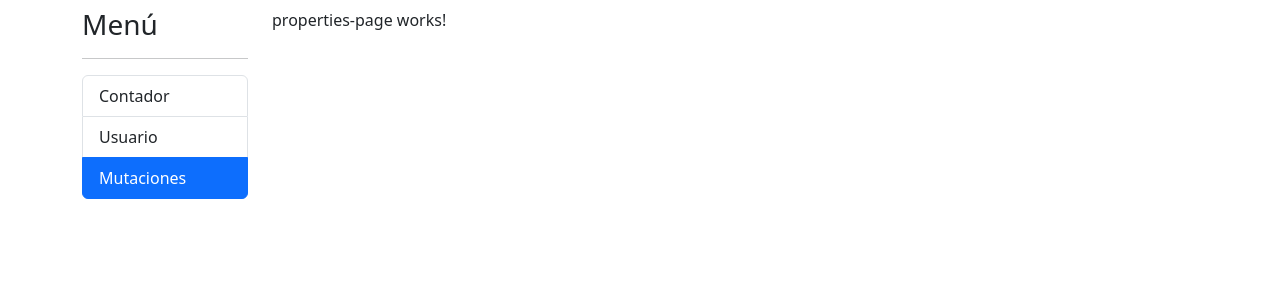
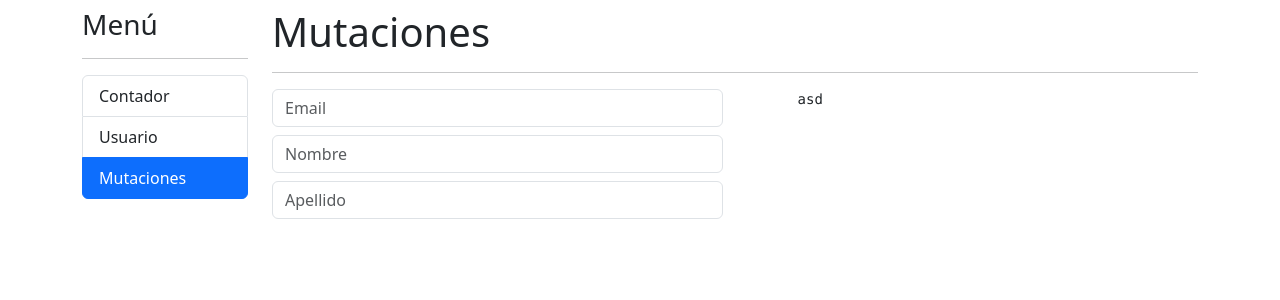
Before and after one commit to AlonsoAM/directiveSignalsApp, an Angular app: page /signals/counter in a window 1280 px wide. Both pictures are taken after a click on the item "Mutaciones". Shown: the top 300 px of the page. Built offline with nearby package versions, Linux system fonts and the light colour scheme.

Commit message:
Mutaciones - Diseño de formulario

```diff
--- a/src/app/signals/pages/properties-page/properties-page.component.html
+++ b/src/app/signals/pages/properties-page/properties-page.component.html
@@ -1 +1,33 @@
-<p>properties-page works!</p>
+<h1>Mutaciones</h1>
+<hr />
+<div class="row">
+  <div class="col-6">
+    <input
+      type="text"
+      class="form-control"
+      #txtEmail
+      (input)="onFieldUpdated('email', txtEmail.value)"
+      placeholder="Email"
+    />
+    <input
+      type="text"
+      class="form-control mt-2"
+      #txtFirstName
+      (input)="onFieldUpdated('first_name', txtFirstName.value)"
+      placeholder="Nombre"
+    />
+    <input
+      type="text"
+      class="form-control mt-2"
+      #txtLastName
+      (input)="onFieldUpdated('last_name', txtLastName.value)"
+      placeholder="Apellido"
+    />
+  </div>
+  <div class="col-6">
+    <!-- Data del usuario -->
+    <pre>
+      {{ "asd" }}
+    </pre>
+  </div>
+</div>
--- a/src/app/signals/pages/properties-page/properties-page.component.ts
+++ b/src/app/signals/pages/properties-page/properties-page.component.ts
@@ -2,8 +2,10 @@ import { Component } from '@angular/core';
 
 @Component({
   templateUrl: './properties-page.component.html',
-  styleUrls: ['./properties-page.component.css']
+  styleUrls: ['./properties-page.component.css'],
 })
 export class PropertiesPageComponent {
-
+  onFieldUpdated(field: string, value: string) {
+    console.log(field, value);
+  }
 }
--- a/src/app/signals/pages/user-info-page/user-info-page.component.ts
+++ b/src/app/signals/pages/user-info-page/user-info-page.component.ts
@@ -10,7 +10,6 @@ export class UserInfoPageComponent implements OnInit {
   private usersService = inject(UsersServiceService);
 
   public userID = signal(1);
-
   public currentUser = signal<User | undefined>(undefined);
   public userWasFound = signal(true);
 
```
